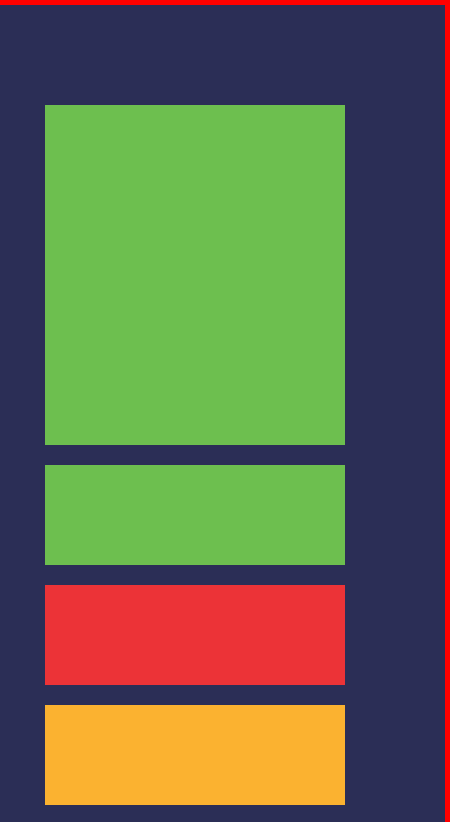
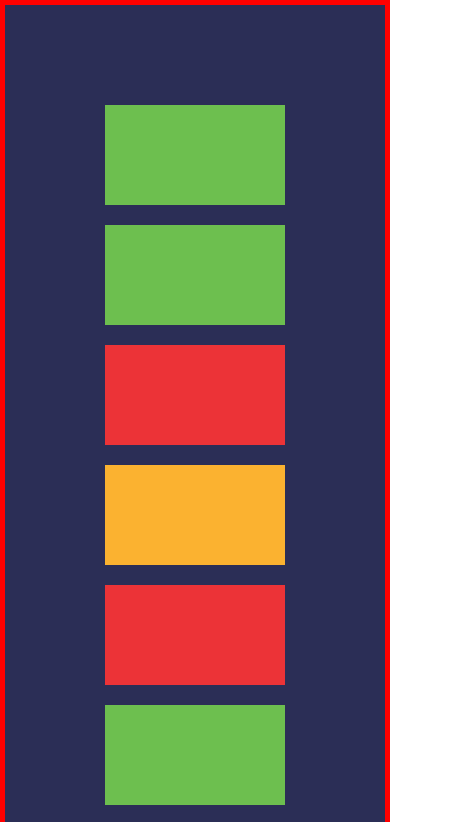
Before and after one commit to Farooq-Ahmed8/display-Grid, a plain HTML site: page index.html in a window 390 px wide. Shown: the top 822 px of the page, 450 px wide, since content can reach past the window. Drawn offline with Linux system fonts and the light colour scheme.

Commit message:
my third commit

```diff
--- a/index.html
+++ b/index.html
@@ -17,8 +17,8 @@
         <div class="green child" id="children6"></div>
         <div class="red child" id="children7"></div>
         <div class="yellow child" id="children8"></div>
-        <h1>Farooq Ahmed</h1>
 
     </div>
+    <h1>Farooq Ahmed</h1>
 </body>
 </html>
--- a/style.css
+++ b/style.css
@@ -5,14 +5,15 @@
 
 }
 .container{
-    width: auto;
-    height: auto;
+    width: 100%;
+    height: 700px;
     padding: 100px 100px 0px 100px;
     display: grid;
     gap: 20px;
     justify-self: center;
-    grid-template-columns: repeat(4,1fr);
-    grid-template-rows: repeat(8, 100px);
+    grid-template-columns: repeat(auto-fit,
+    minmax(auto, 1fr));
+    grid-template-rows: repeat(8, 150px);
     border: 5px solid #ff0000;
     background-color:#2B2E56 ;
 }
@@ -31,19 +32,42 @@ h1{
     grid-row: -8/-6;
     grid-column:4/5 ;
 }
-@media(max-width: 680px){
+@media(max-width: 980px){
     .container{
-        grid-template-columns: 1fr;
-        grid-template-rows: repeat(9 , 100px);
+        grid-template-columns:repeat(2, 1fr);
+        grid-template-rows: repeat(5 , 100px);
+        height: auto;
     }
     #children1{
         grid-column: auto;
+        grid-row: auto;
     }
     #children2{
         grid-column: auto;
+        grid-row: auto;
     }
     #children6{
         grid-column: auto;
         grid-row: auto;
     }
 }
+@media(max-width: 680px){
+    .container{
+        grid-template-columns: repeat(1,1fr);
+        grid-template-rows: repeat(9 , 100px);
+        flex-wrap: wrap;
+        height: auto;
+    }
+    #children1{
+        grid-column: auto;
+        grid-row: auto;
+    }
+    #children2{
+        grid-column: auto;
+        grid-row: auto;
+    }
+    #children6{
+        grid-column: auto;
+        grid-row: auto;
+    }
+}
```
